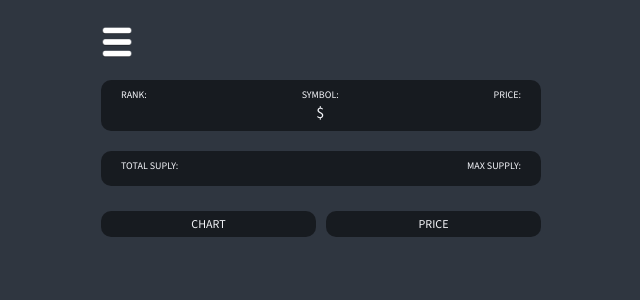
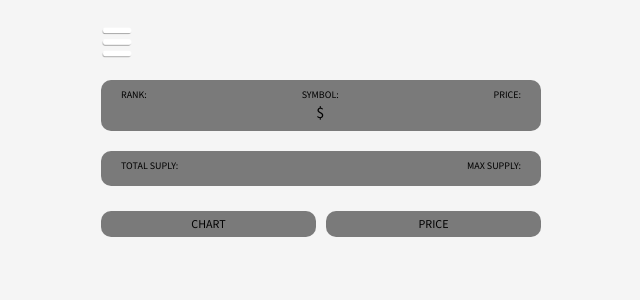
Before and after one commit to mocking-tiger/crypto-tracker, a React (Create React App) app: page /1 in a window 1280 px wide. Shown: the top 300 px of the page, without its empty margins (319-959 px from the left). Built offline with nearby package versions, Linux system fonts and the light colour scheme; no server answers.

Commit message:
feat: 테마설정 기능

```diff
--- a/src/App.tsx
+++ b/src/App.tsx
@@ -1,6 +1,8 @@
-import { createGlobalStyle } from "styled-components";
+import { createGlobalStyle, ThemeProvider } from "styled-components";
 import { ReactQueryDevtools } from "react-query/devtools";
+import { darkTheme, lightTheme } from "./components/theme";
 import Router from "./Router";
+import { useState } from "react";
 
 const GlobalStyle = createGlobalStyle`
 @font-face {
@@ -71,11 +73,15 @@ a{
 `;
 
 function App() {
+  const [isDark, setIsDark] = useState(false);
+  const toggleDark = () => setIsDark((current) => !current);
   return (
     <>
-      <GlobalStyle />
-      <Router />
-      <ReactQueryDevtools initialIsOpen />
+      <ThemeProvider theme={isDark ? darkTheme : lightTheme}>
+        <GlobalStyle />
+        <Router isDark={isDark} toggleDark={toggleDark} />
+        <ReactQueryDevtools initialIsOpen />
+      </ThemeProvider>
     </>
   );
 }
--- a/src/Router.tsx
+++ b/src/Router.tsx
@@ -2,15 +2,20 @@ import { BrowserRouter, Route, Switch } from "react-router-dom";
 import Coins from "./routes/Coins";
 import Coin from "./routes/Coin";
 
-export default function Router() {
+export interface IRouterProps {
+  toggleDark?: () => void;
+  isDark?: boolean;
+}
+
+export default function Router({ isDark, toggleDark }: IRouterProps) {
   return (
     <BrowserRouter>
       <Switch>
         <Route path={"/:coinId"}>
-          <Coin />
+          <Coin isDark={isDark} />
         </Route>
         <Route path={"/"}>
-          <Coins />
+          <Coins toggleDark={toggleDark} />
         </Route>
       </Switch>
     </BrowserRouter>
--- a/src/components/theme.ts
+++ b/src/components/theme.ts
@@ -1,7 +1,15 @@
 import { DefaultTheme } from "styled-components";
 
-export const theme: DefaultTheme = {
+export const darkTheme: DefaultTheme = {
   bgColor: "#2f3640",
-  textColor: "#f5f6fa",
-  accentColor: "violet",
+  textColor: "white",
+  accentColor: "#9c88ff",
+  cardBgColor: "transparent",
 };
+
+export const lightTheme: DefaultTheme = {
+  bgColor: "whitesmoke",
+  textColor: "black",
+  accentColor: "#556B2F",
+  cardBgColor: "white",
+};
--- a/src/index.tsx
+++ b/src/index.tsx
@@ -1,9 +1,7 @@
-import { ThemeProvider } from "styled-components";
-import { theme } from "./components/theme";
+import { QueryClient, QueryClientProvider } from "react-query";
 import React from "react";
 import ReactDOM from "react-dom/client";
 import App from "./App";
-import { QueryClient, QueryClientProvider } from "react-query";
 
 const queryClient = new QueryClient();
 
@@ -13,9 +11,7 @@ const root = ReactDOM.createRoot(
 root.render(
   <React.StrictMode>
     <QueryClientProvider client={queryClient}>
-      <ThemeProvider theme={theme}>
-        <App />
-      </ThemeProvider>
+      <App />
     </QueryClientProvider>
   </React.StrictMode>
 );
--- a/src/routes/Chart.tsx
+++ b/src/routes/Chart.tsx
@@ -15,8 +15,9 @@ interface IHistorical {
 
 interface ChartProps {
   coinId: string;
+  isDark?: boolean;
 }
-export default function Chart({ coinId }: ChartProps) {
+export default function Chart({ coinId, isDark }: ChartProps) {
   const RECENT_14DAYS = -14;
   const { isLoading, data } = useQuery<IHistorical[]>(
     ["ohlcv", coinId],
@@ -78,7 +79,7 @@ export default function Chart({ coinId }: ChartProps) {
               width: 3,
             },
             theme: {
-              mode: "dark",
+              mode: isDark ? "dark" : "light",
             },
             fill: {
               type: "gradient",
--- a/src/routes/Coin.tsx
+++ b/src/routes/Coin.tsx
@@ -13,6 +13,7 @@ import styled from "styled-components";
 import Price from "./Price";
 import Chart from "./Chart";
 import Menu from "../assets/menu.png";
+import { IRouterProps } from "../Router";
 
 const Container = styled.div`
   padding: 0px 20px;
@@ -157,7 +158,7 @@ interface PriceData {
   };
 }
 
-export default function Coin() {
+export default function Coin({ isDark }: IRouterProps) {
   const chartMatch = useRouteMatch("/:coinId/chart");
   const priceMatch = useRouteMatch("/:coinId/price");
   const { coinId } = useParams<RouteParams>();
@@ -207,7 +208,7 @@ export default function Coin() {
               </OverviewItem>
               <OverviewItem>
                 <span>Price:</span>
-                <span>{tickersData?.quotes.USD.price.toFixed(2)}</span>
+                <span>{tickersData?.quotes?.USD?.price?.toFixed(2)}</span>
               </OverviewItem>
             </Overview>
             <Description>{infoData?.description}</Description>
@@ -234,7 +235,7 @@ export default function Coin() {
                 <Price />
               </Route>
               <Route path={`/:coinId/chart`}>
-                <Chart coinId={coinId} />
+                <Chart coinId={coinId} isDark={isDark} />
               </Route>
             </Switch>
           </>
--- a/src/routes/Coins.tsx
+++ b/src/routes/Coins.tsx
@@ -3,6 +3,7 @@ import { Link } from "react-router-dom";
 import { fetchCoins } from "../api";
 import { Helmet, HelmetProvider } from "react-helmet-async";
 import styled from "styled-components";
+import { IRouterProps } from "../Router";
 
 const Container = styled.div`
   padding: 0px 20px;
@@ -15,15 +16,17 @@ const Header = styled.header`
   display: flex;
   justify-content: center;
   align-items: center;
+  position: relative;
 `;
 
 const CoinsList = styled.ul``;
 
 const Coin = styled.li`
-  background-color: white;
-  color: ${(props) => props.theme.bgColor};
+  background-color: ${(props) => props.theme.cardBgColor};
+  color: ${(props) => props.theme.textColor};
   margin-bottom: 10px;
   padding: 5px;
+  border: 1px solid white;
   border-radius: 15px;
   a {
     padding: 20px;
@@ -54,6 +57,14 @@ const Img = styled.img`
   margin-right: 10px;
 `;
 
+const ThemeButton = styled.button`
+  background-color: whitesmoke;
+  color: ${(props) => props.theme.accentColor};
+  position: absolute;
+  top: 33%;
+  right: 0;
+`;
+
 // 스타일드 컴포넌트 영역 끝
 
 interface ICoin {
@@ -66,8 +77,10 @@ interface ICoin {
   type: string;
 }
 
-export default function Coins() {
-  const { isLoading, data } = useQuery<ICoin[]>("allCoins", fetchCoins);
+export default function Coins({ toggleDark }: IRouterProps) {
+  const { isLoading, data } = useQuery<ICoin[]>("allCoins", fetchCoins, {
+    staleTime: 1000 * 60 * 60,
+  });
 
   return (
     <HelmetProvider>
@@ -77,6 +90,7 @@ export default function Coins() {
         </Helmet>
         <Header>
           <Title>코인 목록</Title>
+          <ThemeButton onClick={toggleDark}>theme</ThemeButton>
         </Header>
         {isLoading ? (
           <Loader>Loading...</Loader>
--- a/src/styled.d.ts
+++ b/src/styled.d.ts
@@ -5,5 +5,6 @@ declare module "styled-components" {
     textColor: string;
     bgColor: string;
     accentColor: string;
+    cardBgColor: string;
   }
 }
```
